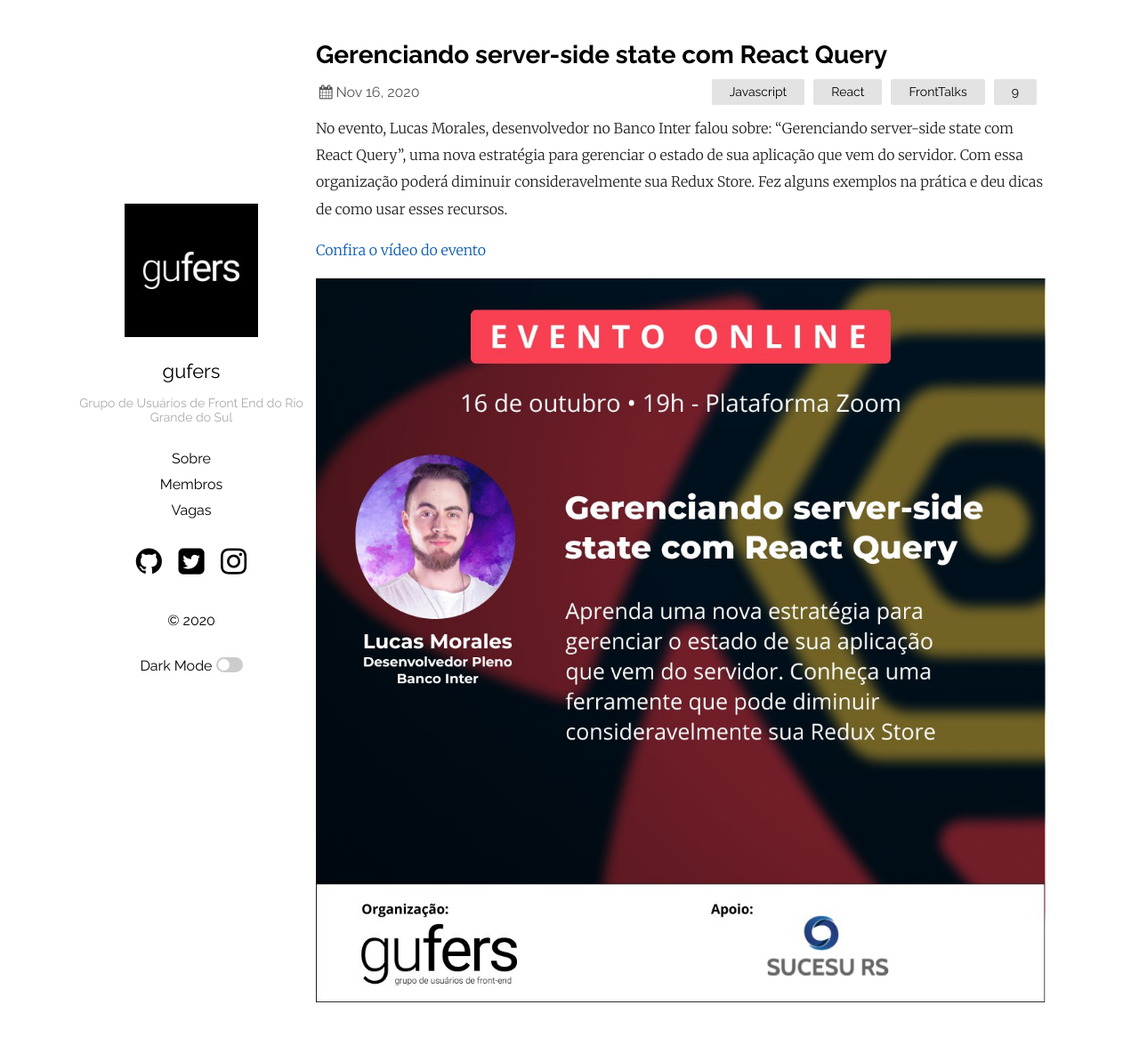
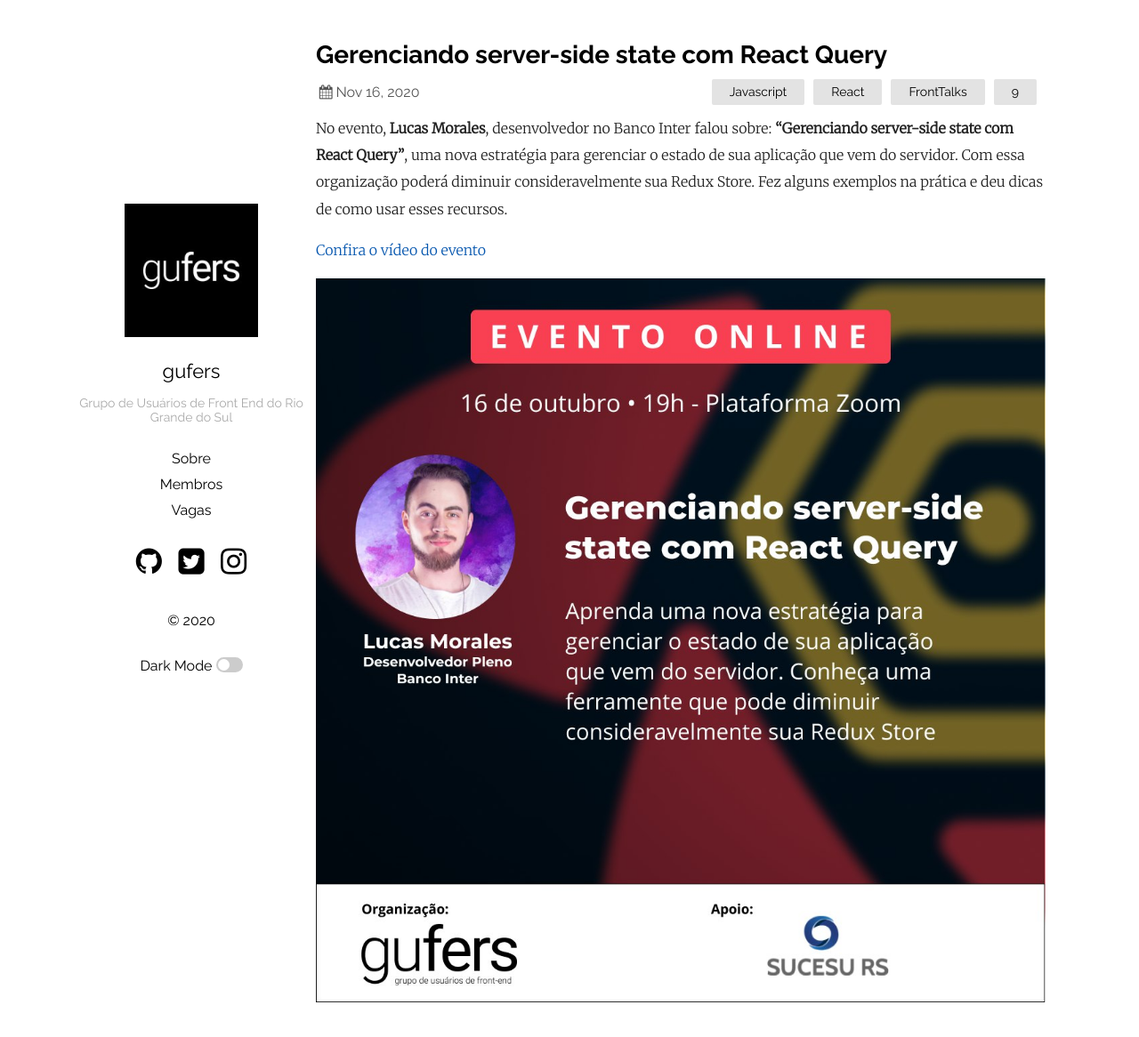
Before and after one commit to osgufers/osgufers.github.io, a Jekyll site: the page built from _posts/2020-11-16-gerenciando-server-side-state-com-react-query.markdown, in a window 1280 px wide and 1181 px high. Shown: the top 1166 px of the window at 89% size. Built offline with Jekyll 4.4.1, drawn with Linux system fonts in a browser that asks for light colours.

Commit message:
change in text

```diff
--- a/_posts/2020-11-16-gerenciando-server-side-state-com-react-query.markdown
+++ b/_posts/2020-11-16-gerenciando-server-side-state-com-react-query.markdown
@@ -4,7 +4,7 @@
 date:   2020-11-16 19:00:00 +0530
 categories: Javascript React FrontTalks 9
 ---
-No evento, Lucas Morales, desenvolvedor no Banco Inter falou sobre: "Gerenciando server-side state com React Query", uma nova estratégia para gerenciar o estado de sua aplicação que vem do servidor. Com essa organização poderá diminuir consideravelmente sua Redux Store. Fez alguns exemplos na prática e deu dicas de como usar esses recursos.
+No evento, **Lucas Morales**, desenvolvedor no Banco Inter falou sobre: **"Gerenciando server-side state com React Query"**, uma nova estratégia para gerenciar o estado de sua aplicação que vem do servidor. Com essa organização poderá diminuir consideravelmente sua Redux Store. Fez alguns exemplos na prática e deu dicas de como usar esses recursos.
 
 [Confira o vídeo do evento][video]
 
```
